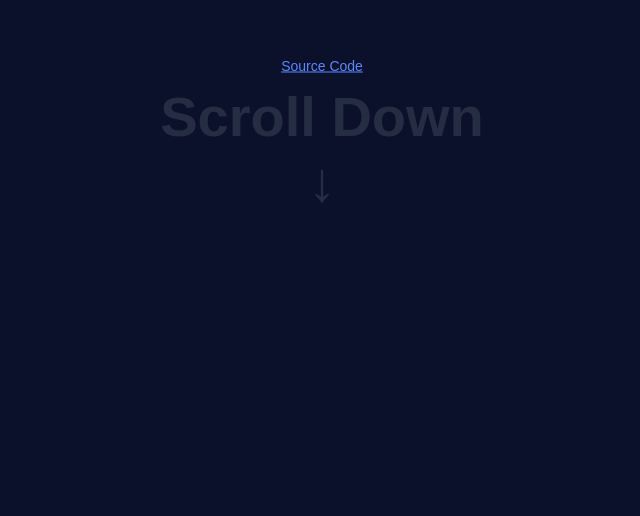
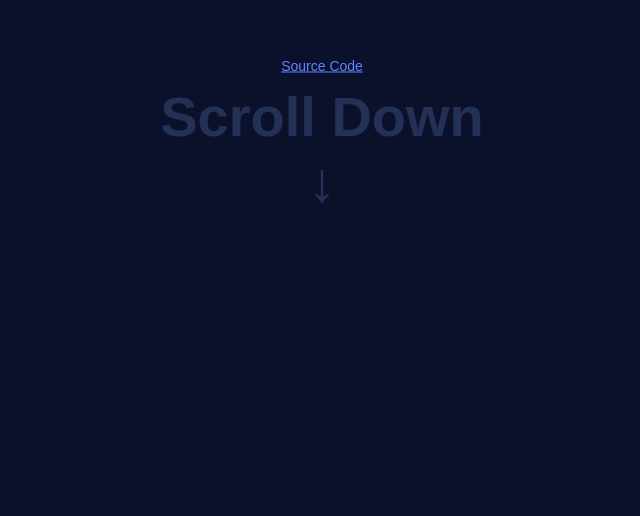
Before and after one commit to jverneaut/lab, a website built with Parcel: page intersection-observer/index.html in a window 1280 px wide. Shown: the part 284-800 px from the top of the page, without its empty margins (318-958 px from the left). Built offline with nearby package versions, Linux system fonts and the light colour scheme.

Commit message:
Change title color

```diff
--- a/intersection-observer/style.css
+++ b/intersection-observer/style.css
@@ -3,7 +3,6 @@ body {
 }
 
 .title {
-  color: white;
   font-family: sans-serif;
   margin: 0 auto;
   display: block;
@@ -15,7 +14,7 @@ body {
   top: 50vh;
   width: 100%;
   transform: translate(-50%, -50%);
-  color: rgb(37, 45, 68);
+  color: #243156;
 }
 
 .title a {
```
